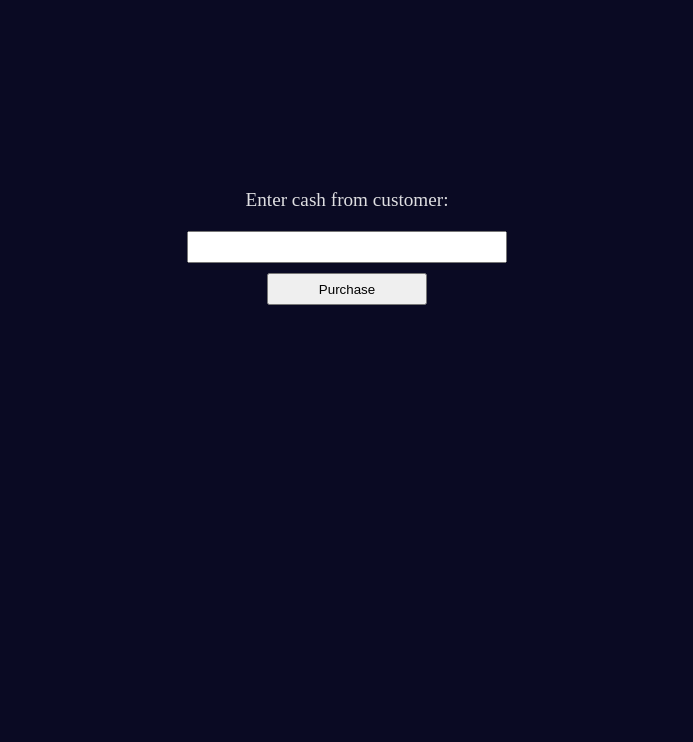
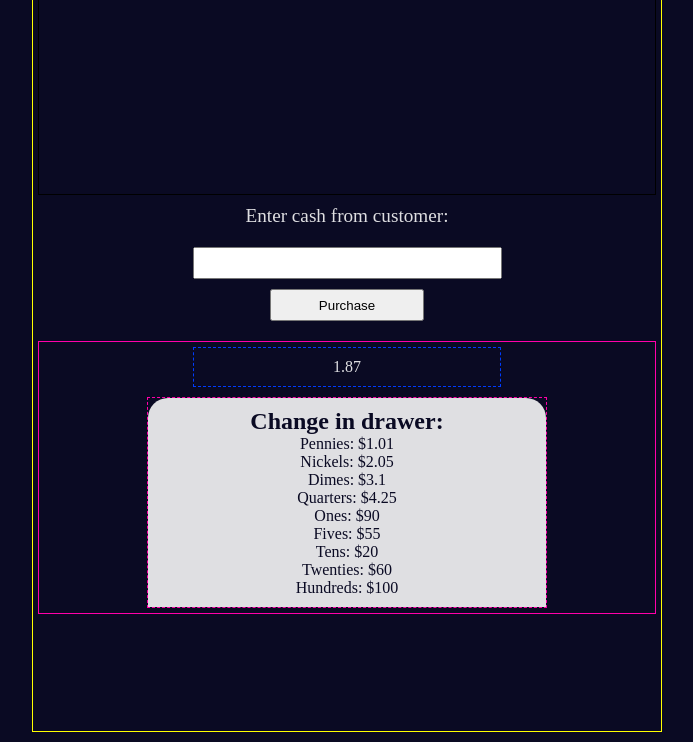
Before and after one commit to sofyabbas/cash-register, a plain HTML site: page index.html in a window 1280 px wide. Shown: the part 78-820 px from the top of the page, without its empty margins (293-986 px from the left). Drawn offline with Linux system fonts and the light colour scheme.

Commit message:
new 1 commit

```diff
--- a/index.html
+++ b/index.html
@@ -27,7 +27,20 @@
             </div>
             <div class="top-register">
 
-                <div id="cash-drawer-display" class="cash-drawer-display"></div>
+                <div id="cash-drawer-display" class="cash-drawer-display">
+                    <ul>
+                        <h2>Change in drawer:</h2>
+                        <li>Pennies: $1.01</li>
+                        <li>Nickels: $2.05</li>
+                        <li>Dimes: $3.1</li>
+                        <li>Quarters: $4.25</li>
+                        <li>Ones: $90</li>
+                        <li>Fives: $55</li>
+                        <li>Tens: $20</li>
+                        <li>Twenties: $60</li>
+                        <li>Hundreds: $100</li>
+                    </ul>
+                </div>
             </div>
     </main>
     <!-- <script src="./script.js"></script> -->
--- a/script.js
+++ b/script.js
@@ -0,0 +1,45 @@
+//The price variable is the price of the item
+let price = 1.87;
+let cid = [
+    ['PENNY', 1.01],
+    ['NICKEL', 2.05],
+    ['DIME', 3.1],
+    ['QUARTER', 4.25],
+    ['ONE', 90],
+    ['FIVE', 55],
+    ['TEN', 20],
+    ['TWENTY', 60],
+    ['ONE HUNDRED', 100]
+];
+
+let currencyUnits = [
+    ['PENNY', 0.01],
+    ['NICKEL', 0.05],
+    ['DIME', 0.1],
+    ['QUARTER', 0.25],
+    ['ONE', 1],
+    ['FIVE', 5],
+    ['TEN', 10],
+    ['TWENTY', 20],
+    ['ONE HUNDRED', 100]
+];
+//cash is the amount of cash provided by the customer for the item
+//let cash;
+
+const priceScreen = document.getElementById("price-screen");
+priceScreen.textContent = price;
+
+const cash = document.getElementById("cash");
+const purchaseBtn = document.getElementById("purchase-btn");
+const changeDue = document.getElementById("change-due");
+
+purchaseBtn.addEventListener("click", () => {
+    const cashValue = parseFloat(cash.value);
+    const change = cashValue - price;
+    if (cashValue === price) {
+        changeDue.textContent = "No change due - customer paid with exact cash";
+    }
+    if (cashValue < price) {
+        changeDue.textContent = "Customer does not have enough money to purchase the item";
+    }
+});
--- a/styles.css
+++ b/styles.css
@@ -5,7 +5,7 @@
 }
 
 #change-due {
-    /* border: solid 1px black; */
+    border: solid 1px black;
     width: 100%;
     height: 200px;
 }
@@ -16,13 +16,50 @@ body {
     justify-content: center;
     background-color: #0a0a23;
     color: #dfdfe2;
+    padding: 10px;
 }
 
 main {
     width: 50%;
+    min-width: 500px;
     height: 100vh;
-    /* border: solid 1px yellow; */
+    border: solid 1px yellow;
+    padding: 5px;
 }
+
+.container {
+    border: solid 1px rgb(255, 0, 170);
+    margin-top: 20px;
+    display: flex;
+    flex-direction: column;
+    align-items: center;
+    justify-content: center;
+    text-align: center;
+}
+
+.top-display-screen-container {
+    border: dashed 1px rgb(0, 60, 255);
+    width: 50%;
+    margin: 5px;
+    padding: 10px;
+}
+
+.cash-drawer-display {
+    border: dashed 1px rgb(255, 0, 170);
+    width: 50%;
+    min-width: 400px;
+    margin: 5px;
+}
+
+ul {
+    list-style-type: none;
+    background-color: #dfdfe2;
+    color: #0a0a23;
+    border-top-left-radius: 20px;
+    border-top-right-radius: 20px;
+    padding: 10px;
+}
+
 
 .input-div {
     display: flex;
```
